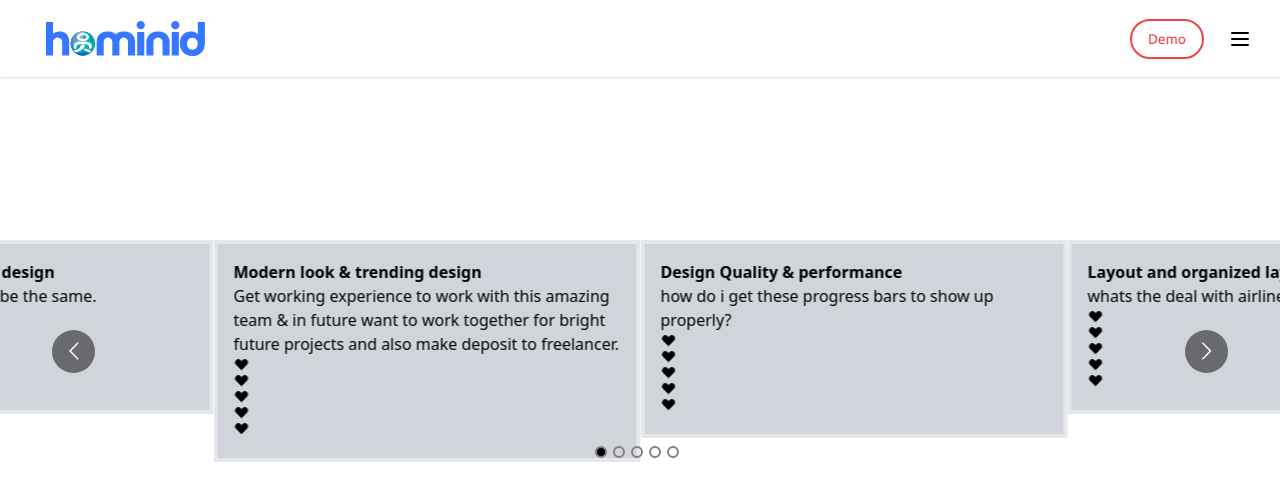
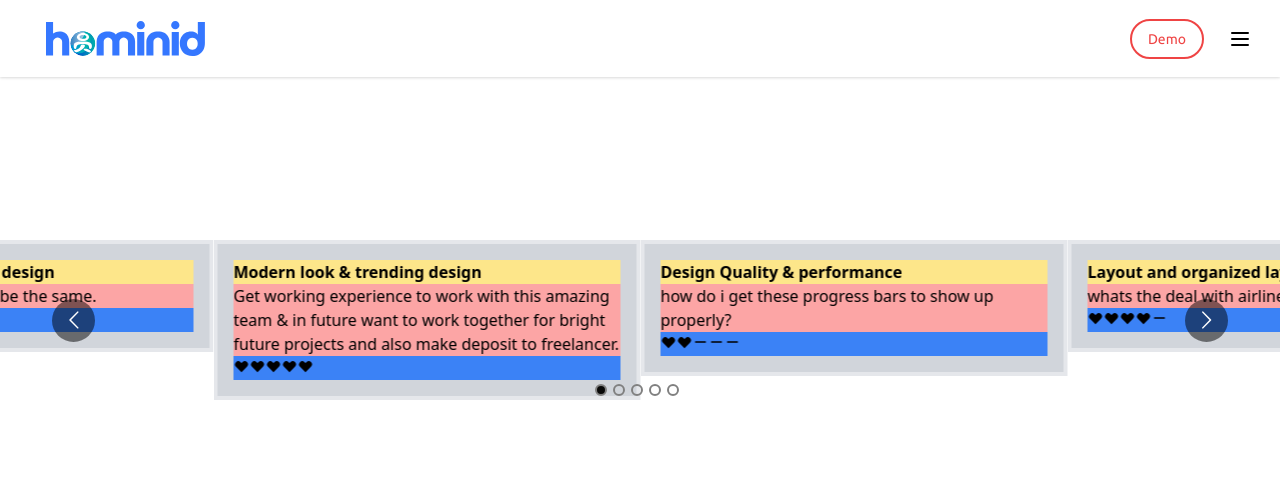
Before and after one commit to hominids/home, a Next.js app: page / in a window 1280 px wide. Shown: the top 500 px of the page. Built offline with nearby package versions, Linux system fonts and the light colour scheme.

Commit message:
mapped progress bars

```diff
--- a/components/Progress.js
+++ b/components/Progress.js
@@ -1,5 +1,6 @@
 import React from 'react';
 import {
+    MinusIcon,
     HeartIcon,
   } from "@heroicons/react/solid";
 
@@ -10,20 +11,20 @@ const Progress = ({ progress }) => {
     if(i < progress) {
       totalProgress.push(
         <li key={i}>
-          <HeartIcon />
+          <HeartIcon className="w-4 h-4"/>
         </li>
       );
     } else {
       totalProgress.push(
         <li key={i}>
-          <HeartIcon />
+          <MinusIcon className="w-4 h-4"/>
         </li>
       )
     }
   }
   return (
-    <div className="inline-grid w-4 h-4">
-      <ul>{totalProgress}</ul>
+    <div>
+      <ul className="inline-flex">{totalProgress}</ul>
     </div>
   );
 };
--- a/components/Vote.js
+++ b/components/Vote.js
@@ -1,6 +1,7 @@
 import Carousel from 'react-multi-carousel';
 import "react-multi-carousel/lib/styles.css";
 import VoteCard from './VoteCard';
+import Progress from './Progress';
 
     const data = [
       {
--- a/components/VoteCard.js
+++ b/components/VoteCard.js
@@ -1,13 +1,13 @@
-import React from 'react'
-import Progress from './Progress'
+import React from 'react';
+import Progress from './Progress';
 
 const VoteCard = ({ id, title, description, progress }) => {
     return (
         <div draggable={false} src={id} className="box-content h-50 w-50 p-4 border-4 bg-gray-300">
-            <h1 className="font-bold">{title}</h1>
-            <p>{description}</p>
-            <div>
-                <Progress  />
+            <h1 className="font-bold bg-yellow-200">{title}</h1>
+            <p className="bg-red-300">{description}</p>
+            <div className="bg-blue-500 flex-grid">
+                <Progress progress={progress} />
             </div>
         </div>
   );
```
